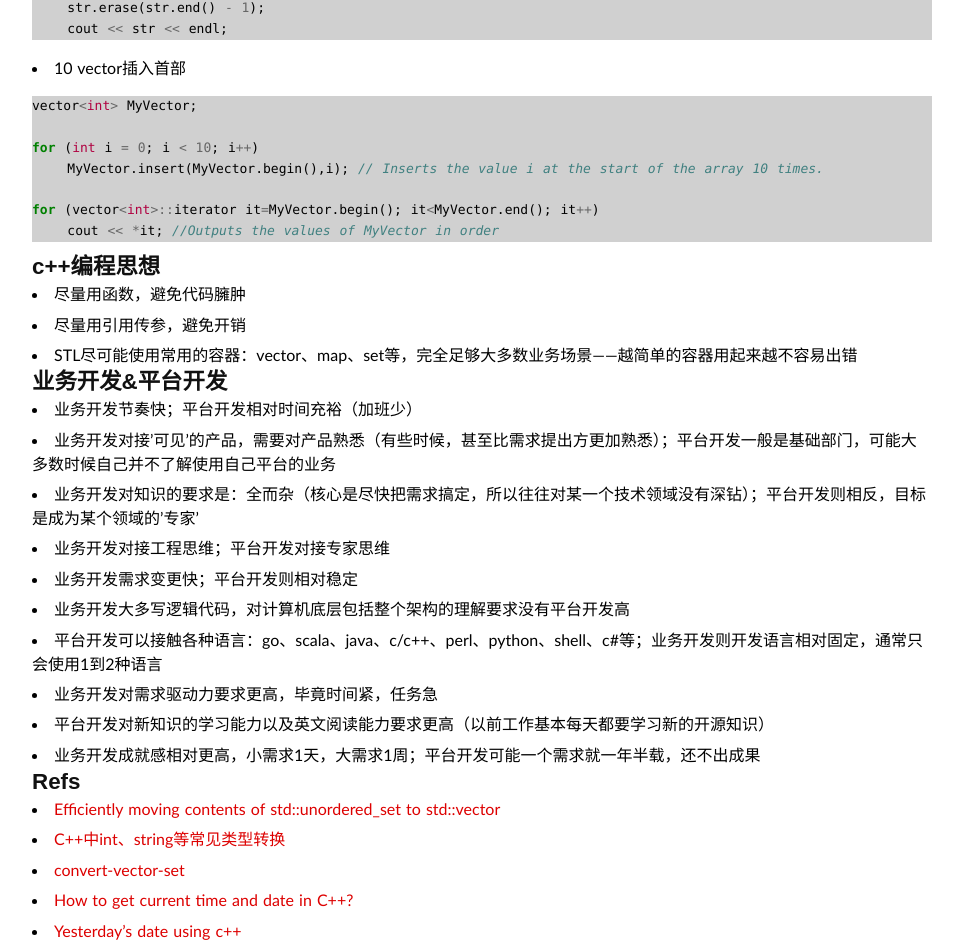
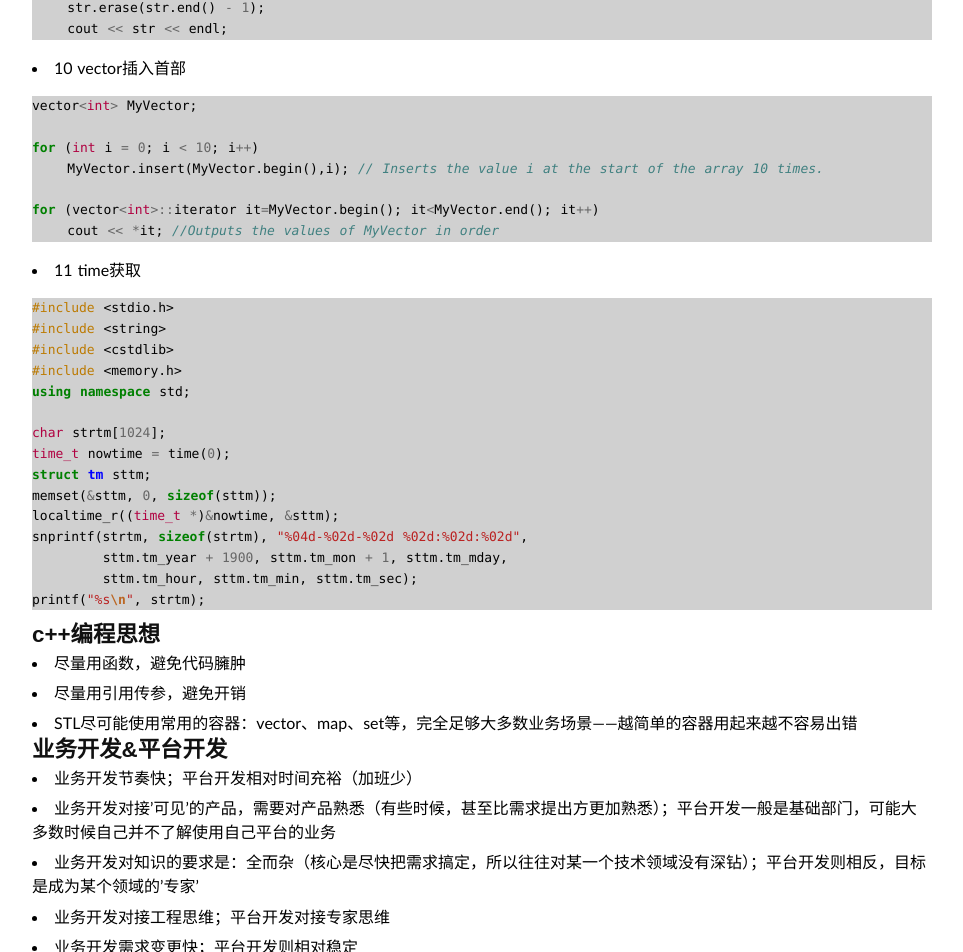
Before and after one commit to duyanghao/duyanghao.github.io, a Jekyll site: the page built from _posts/2018-12-12-c++-practice.md, in a window 1280 px wide and 1400 px high, scrolled down 2452 px. Shown: the top 952 px of the window, without its empty margins (158-1121 px from the left). Built offline with Jekyll 4.4.1, drawn with Linux system fonts in a browser that asks for light colours; some web fonts are replaced; comment, search, counter and statistics services are not loaded.

Commit message:
添加time获取函数
Signed-off-by: duyanghao <1294057873@qq.com>

````diff
--- a/_posts/2018-12-12-c++-practice.md
+++ b/_posts/2018-12-12-c++-practice.md
@@ -156,6 +156,26 @@ for (vector<int>::iterator it=MyVector.begin(); it<MyVector.end(); it++)
     cout << *it; //Outputs the values of MyVector in order
 ```
 
+* 11 time获取
+
+```c++
+#include <stdio.h>
+#include <string>
+#include <cstdlib>
+#include <memory.h>
+using namespace std;
+
+char strtm[1024];
+time_t nowtime = time(0);
+struct tm sttm;
+memset(&sttm, 0, sizeof(sttm));
+localtime_r((time_t *)&nowtime, &sttm);
+snprintf(strtm, sizeof(strtm), "%04d-%02d-%02d %02d:%02d:%02d",
+        sttm.tm_year + 1900, sttm.tm_mon + 1, sttm.tm_mday,
+        sttm.tm_hour, sttm.tm_min, sttm.tm_sec);
+printf("%s\n", strtm);
+```
+
 ## c++编程思想
 
 * 尽量用函数，避免代码臃肿
````
Also changed, not shown: other parts of _posts/2018-12-12-c++-practice.md (+1 -0 lines).
